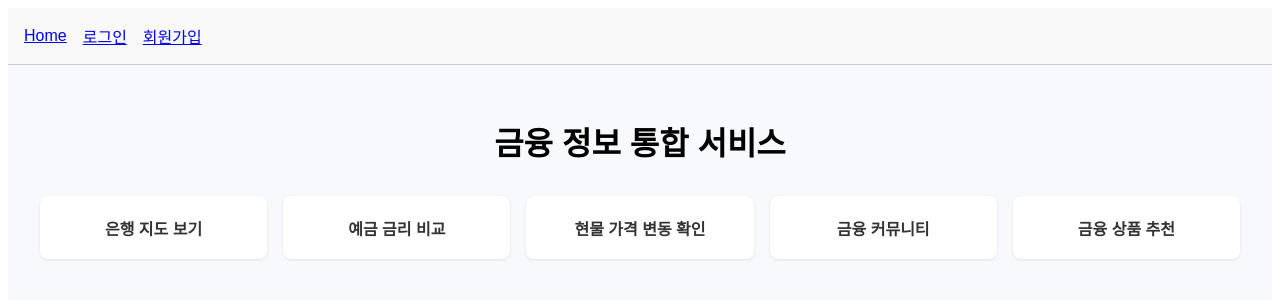
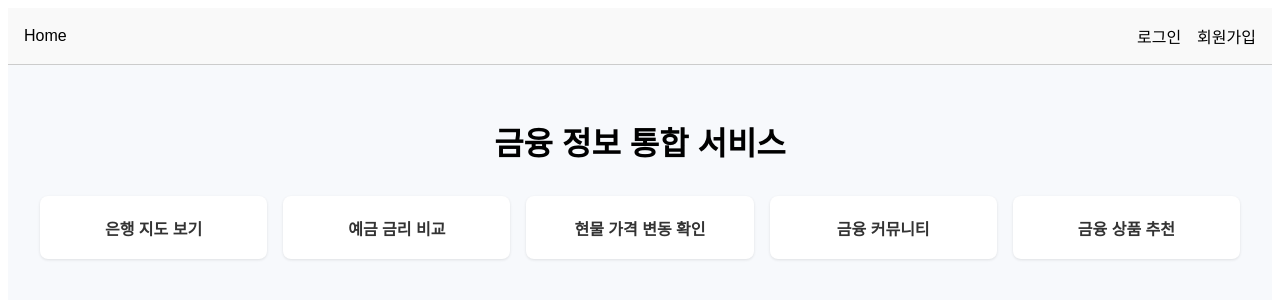
Before and after one commit to evermate/finance_pjt, a Vue app in the folder frontend/: page / in a window 1280 px wide. Shown: the top 300 px of the page. Built offline with nearby package versions, Linux system fonts and the light colour scheme.

Commit message:
style: 네비게이션 링크 밑줄 제거 및 우측 정렬 적용

```diff
--- a/frontend/src/components/HeaderNav.vue
+++ b/frontend/src/components/HeaderNav.vue
@@ -1,11 +1,14 @@
 <template>
   <header class="nav">
     <RouterLink to="/">Home</RouterLink>
-    <RouterLink v-if="!user" to="/login">로그인</RouterLink>
-    <RouterLink v-if="!user" to="/register">회원가입</RouterLink>
-    <RouterLink v-if="user" to="/mypage">마이페이지</RouterLink>
-    <RouterLink v-if="user" to="/recommend">추천받기</RouterLink>
-    <button v-if="user" @click="logout" class="logout-button">로그아웃</button>
+
+    <div class="nav-right">
+      <RouterLink v-if="!user" to="/login">로그인</RouterLink>
+      <RouterLink v-if="!user" to="/register">회원가입</RouterLink>
+      <RouterLink v-if="user" to="/mypage">마이페이지</RouterLink>
+      <RouterLink v-if="user" to="/recommend">추천받기</RouterLink>
+      <button v-if="user" @click="logout" class="logout-button">로그아웃</button>
+    </div>
   </header>
 </template>
 
@@ -26,11 +29,24 @@ const logout = () => {
 <style scoped>
 .nav {
   display: flex;
-  gap: 1rem;
+  align-items: center;
+  justify-content: space-between;
   padding: 1rem;
   border-bottom: 1px solid #ccc;
+  background-color: #f9f9f9;
+}
+
+.nav-right {
+  display: flex;
+  gap: 1rem;
   align-items: center;
-  background-color: #f9f9f9;
+}
+
+/* 밑줄 제거 및 색상 조정 */
+.nav a {
+  text-decoration: none;
+  color: inherit;
+  font-weight: 500;
 }
 
 .logout-button {
@@ -45,4 +61,5 @@ const logout = () => {
 .logout-button:hover {
   text-decoration: underline;
 }
+
 </style>
```
